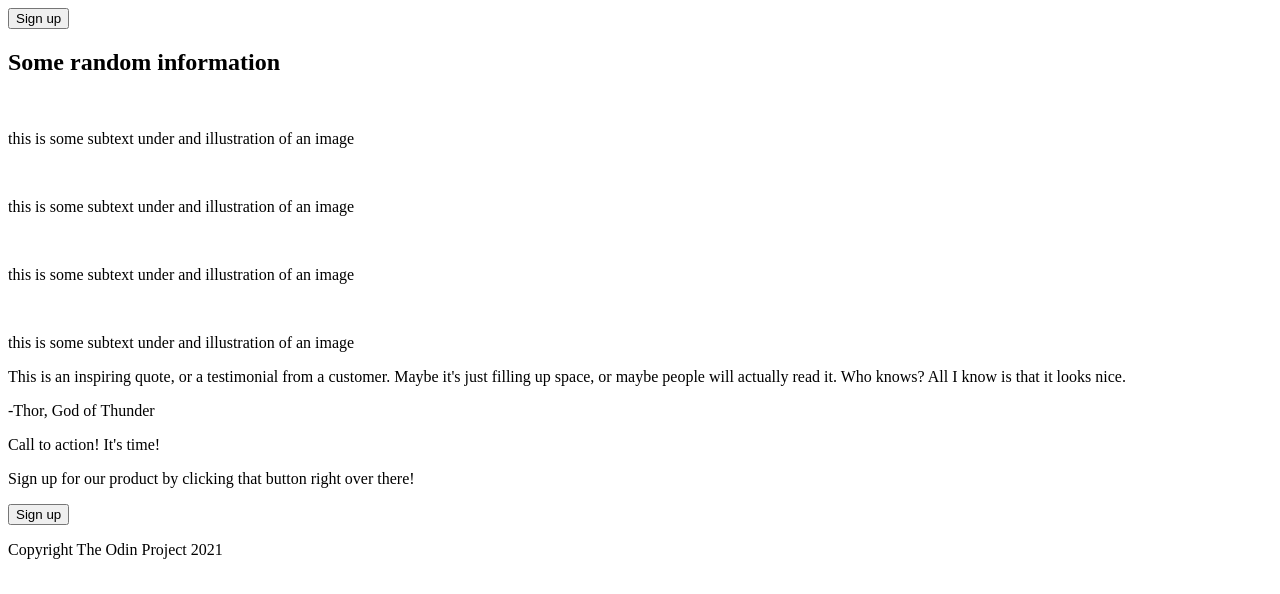
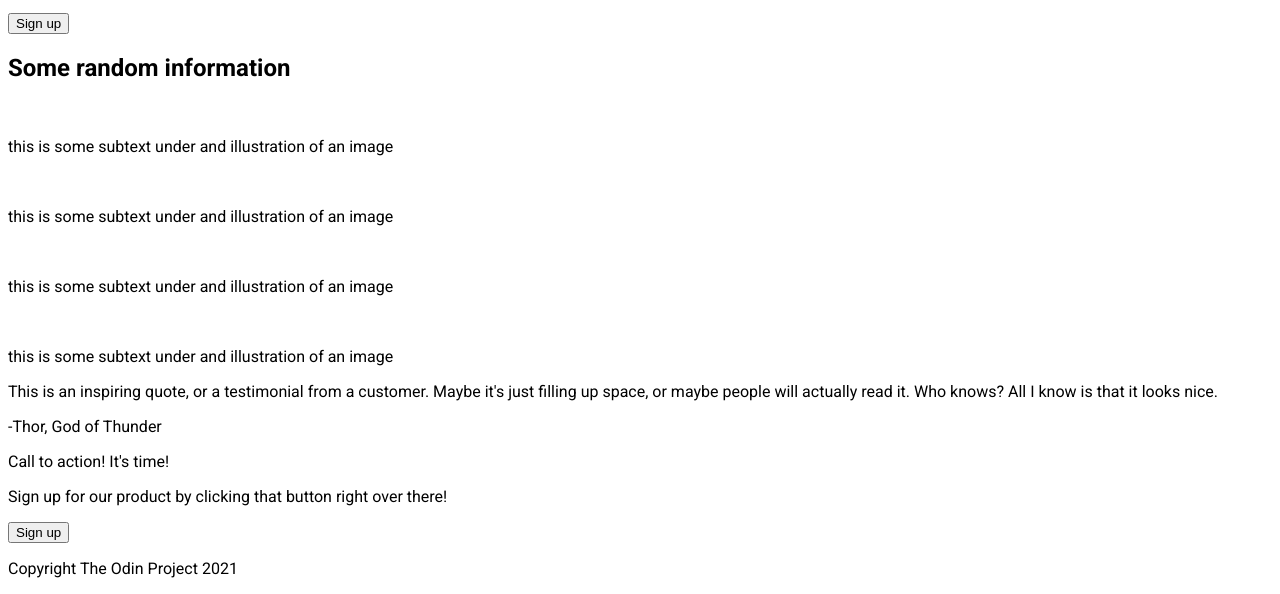
Before and after one commit to sawguerrera/odin-landing-page, a plain HTML site: page index.html in a window 1280 px wide. Shown: the part 219-813 px from the top of the page. Drawn offline with Linux system fonts and the light colour scheme.

Commit message:
Added font family to stylesheet

```diff
--- a/index.html
+++ b/index.html
@@ -4,6 +4,10 @@
     <meta charset="UTF-8">
     <meta name="viewport" content="width=device-width, initial-scale=1.0">
     <title>Landing Page</title>
+    <link rel="stylesheet" href="style.css">
+    <link rel="preconnect" href="https://fonts.googleapis.com">
+    <link rel="preconnect" href="https://fonts.gstatic.com" crossorigin>
+    <link href="https://fonts.googleapis.com/css2?family=Caveat:wght@400..700&family=Libre+Baskerville:ital,wght@0,400..700;1,400..700&family=PT+Sans:ital,wght@0,400;0,700;1,400;1,700&family=Roboto:ital,wght@0,100..900;1,100..900&family=Ubuntu:ital,wght@0,300;0,400;0,500;0,700;1,300;1,400;1,500;1,700&family=Work+Sans:ital,wght@0,100..900;1,100..900&display=swap" rel="stylesheet" href="style.css">
 </head>
 <body>
     <!-- Header and Navigation Section -->
--- a/style.css
+++ b/style.css
@@ -0,0 +1,3 @@
+html {
+    font-family: Roboto, Oxygen, Ubuntu, Cantarell, 'Open Sans', 'Helvetica Neue', sans-serif
+}
```
